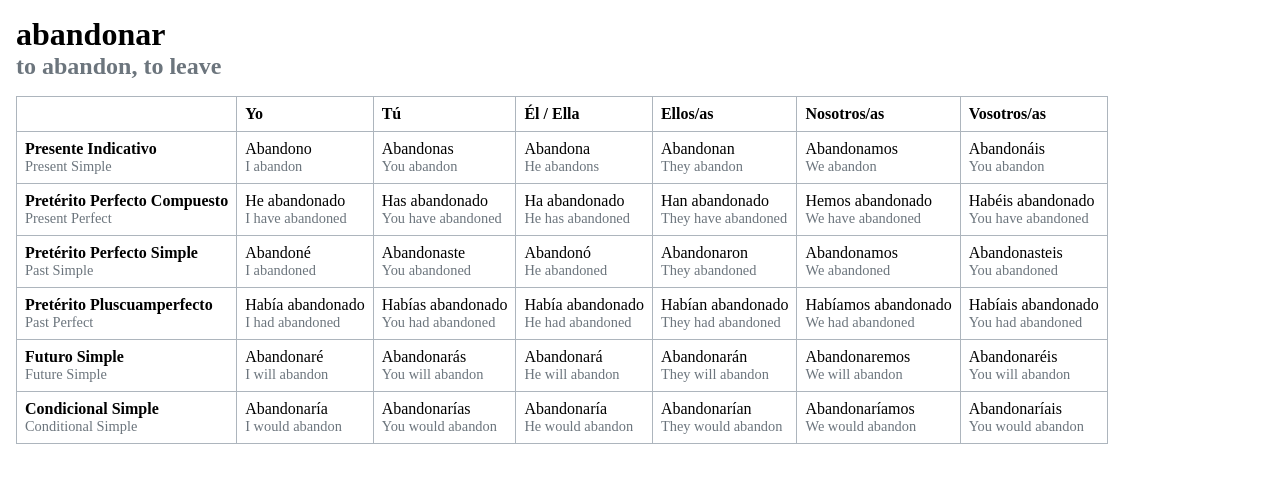
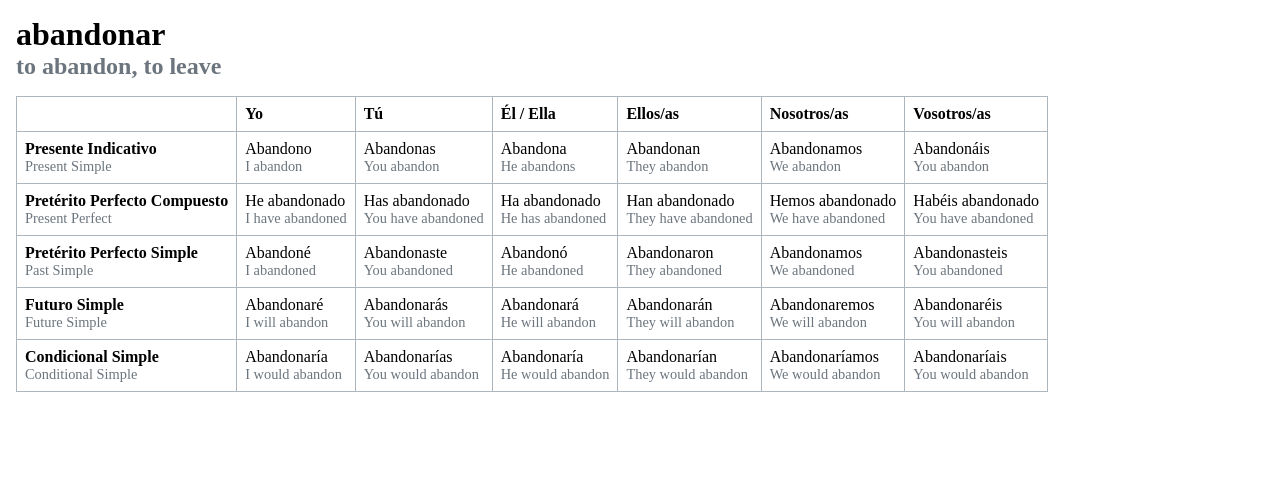
Before and after one commit to iamursky/spanish-verbs-conjugation, a Next.js app: page /abandonar in a window 1280 px wide. Shown: the top 482 px of the page. Built offline with nearby package versions, Linux system fonts and the light colour scheme.

Commit message:
refactor: hide past perfect tense

```diff
--- a/components/verb-conjugation-table.tsx
+++ b/components/verb-conjugation-table.tsx
@@ -105,10 +105,6 @@ const TENSE_LABELS: TenseLabels = {
     ENGLISH: "Past Simple",
     SPANISH: "Pretérito Perfecto Simple",
   },
-  PAST_PERFECT: {
-    ENGLISH: "Past Perfect",
-    SPANISH: "Pretérito Pluscuamperfecto",
-  },
   FUTURE_SIMPLE: {
     ENGLISH: "Future Simple",
     SPANISH: "Futuro Simple",
--- a/types.ts
+++ b/types.ts
@@ -7,7 +7,6 @@ export const TENSE = {
   PRESENT_SIMPLE: "PRESENT_SIMPLE",
   PRESENT_PERFECT: "PRESENT_PERFECT",
   PAST_SIMPLE: "PAST_SIMPLE",
-  PAST_PERFECT: "PAST_PERFECT",
   FUTURE_SIMPLE: "FUTURE_SIMPLE",
   CONDICIONAL_SIMPLE: "CONDICIONAL_SIMPLE",
 } as const;
```
Also changed, not shown: 1 other file (tests, documents, lock files or other folders).
